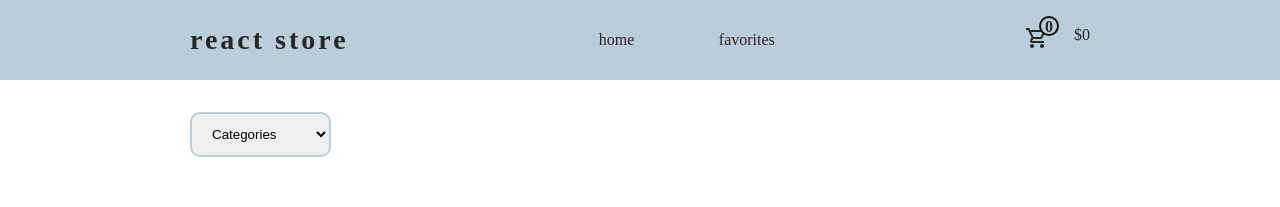
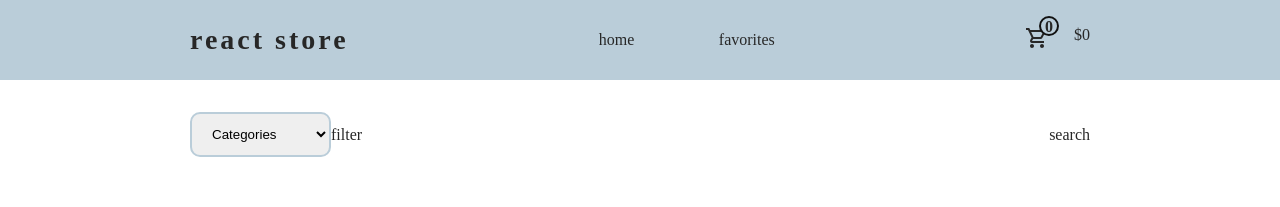
Before and after one commit to PedroEnciso/react-store, a React (Create React App) app: page / in a window 1280 px wide. Shown: the top 207 px of the page. Built offline with nearby package versions, Linux system fonts and the light colour scheme.

Commit message:
UserControl layout

```diff
--- a/src/components/UserControl.js
+++ b/src/components/UserControl.js
@@ -5,7 +5,11 @@ import Categories from "./Categories";
 const UserControl = () => {
   return (
     <UserControlContainer>
-      <Categories />
+      <div className="flex align-center">
+        <Categories />
+        <div>filter</div>
+      </div>
+      <div>search</div>
     </UserControlContainer>
   );
 };
@@ -15,6 +19,9 @@ const UserControlContainer = styled.div`
   max-width: 900px;
   margin: 0 auto;
   padding-top: 2rem;
+  display: flex;
+  justify-content: space-between;
+  align-items: center;
 `;
 
 export default UserControl;
--- a/src/global.css
+++ b/src/global.css
@@ -61,3 +61,11 @@ select {
 .relative {
   position: relative;
 }
+
+.flex {
+  display: flex;
+}
+
+.align-center {
+  align-items: center;
+}
```
